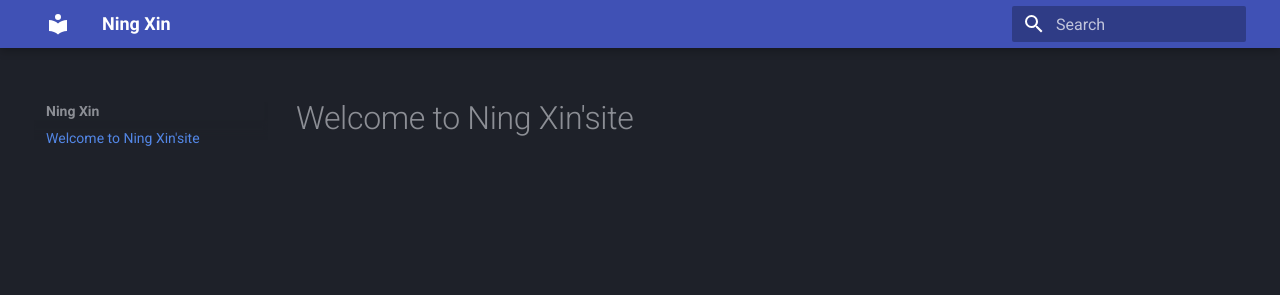
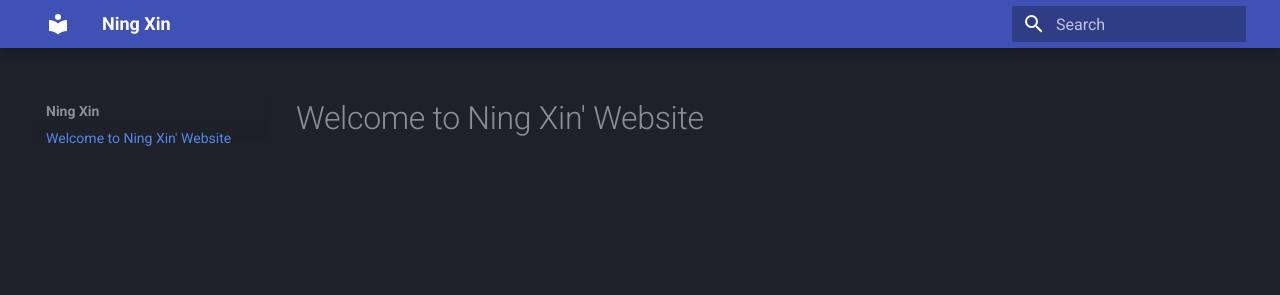
Before and after one commit to NingXinGitPy/Ning-Xin-Website, an MkDocs documentation site: the page built from docs/index.md, in a window 1280 px wide. Shown: the top 295 px of the page. Built offline with MkDocs 1.6.1 and Material for MkDocs 9.7.7, drawn with Linux system fonts in a browser that asks for light colours.

Commit message:
Update index.md

```diff
--- a/docs/index.md
+++ b/docs/index.md
@@ -1 +1 @@
-# Welcome to Ning Xin'site
+# Welcome to Ning Xin' Website
```
